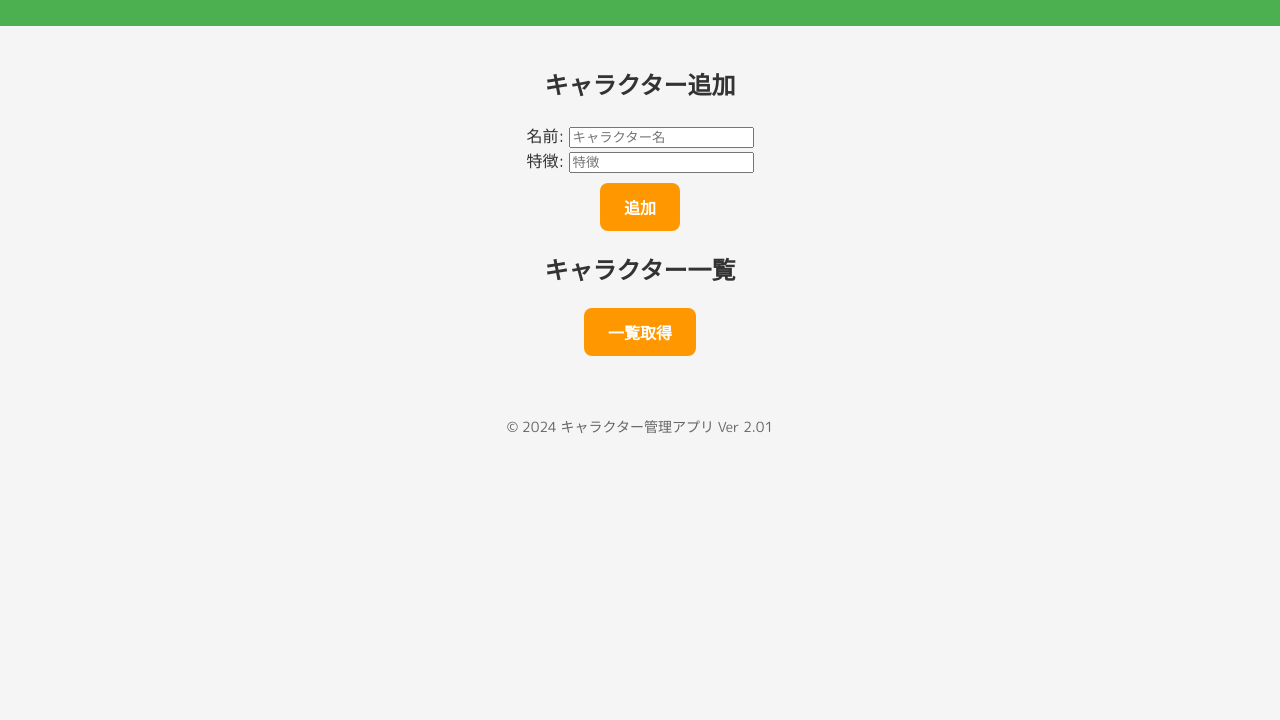
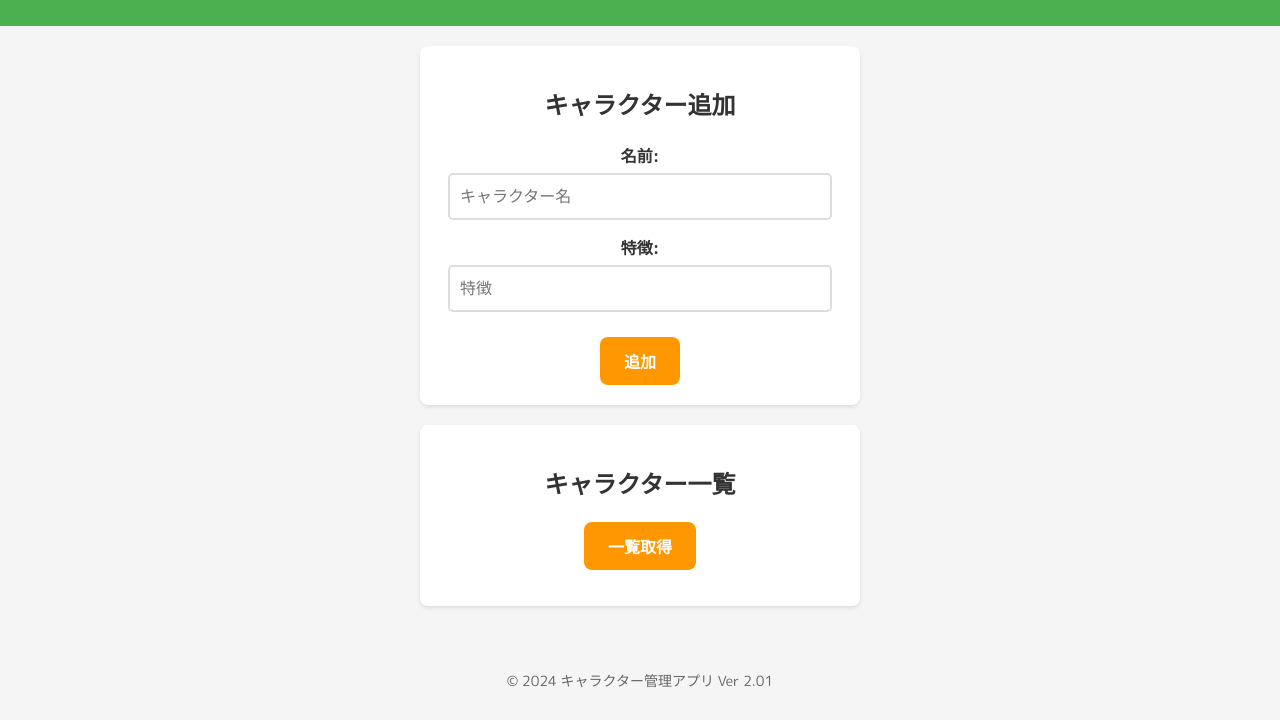
Before and after one commit to mosnipe/api-practice, a website: page public/index.html in a window 1280 px wide. Shown: the part 80-800 px from the top of the page. Drawn offline with Linux system fonts and the light colour scheme; no server answers.

Commit message:
form_cssAdd

```diff
--- a/public/style.css
+++ b/public/style.css
@@ -36,7 +36,54 @@ main {
   padding: 20px;
 }
 
-/* ボタンのスタイル */
+section {
+  background: white;
+  border-radius: 8px;
+  padding: 20px;
+  box-shadow: 0 2px 4px rgba(0, 0, 0, 0.1);
+  margin-bottom: 20px;
+  width: 100%;
+  max-width: 400px;
+  text-align: center;
+}
+
+/* ✅ フォームデザインの修正 */
+form {
+  display: flex;
+  flex-direction: column;
+  gap: 15px;
+}
+
+.form-group {
+  display: flex;
+  flex-direction: column;
+  align-items: center;
+  width: 100%;
+}
+
+label {
+  font-size: 16px;
+  font-weight: bold;
+  margin-bottom: 5px;
+}
+
+/* ✅ 入力欄のデザイン */
+input {
+  width: 90%;
+  padding: 10px;
+  border: 2px solid #ddd;
+  border-radius: 5px;
+  font-size: 16px;
+  font-family: 'M PLUS Rounded 1c', Arial, sans-serif;
+}
+
+input:focus {
+  border-color: #4caf50;
+  outline: none;
+  box-shadow: 0 0 5px rgba(76, 175, 80, 0.5);
+}
+
+/* ✅ ボタンのデザイン */
 .button-container {
   display: flex;
   justify-content: center;
@@ -61,7 +108,7 @@ button:hover {
   transform: scale(1.05);
 }
 
-/* キャラクター一覧 */
+/* ✅ キャラクター一覧 */
 ul {
   list-style-type: none;
   padding: 0;
@@ -75,7 +122,7 @@ li {
   font-weight: 400;
 }
 
-/* フッター */
+/* ✅ フッター */
 footer {
   text-align: center;
   padding: 10px;
```
